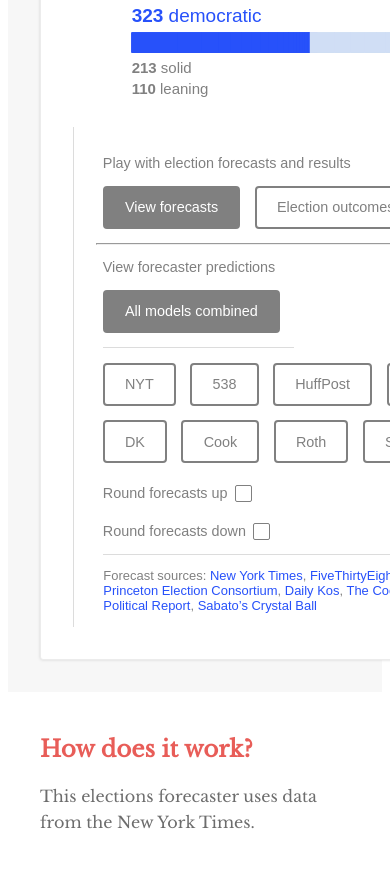
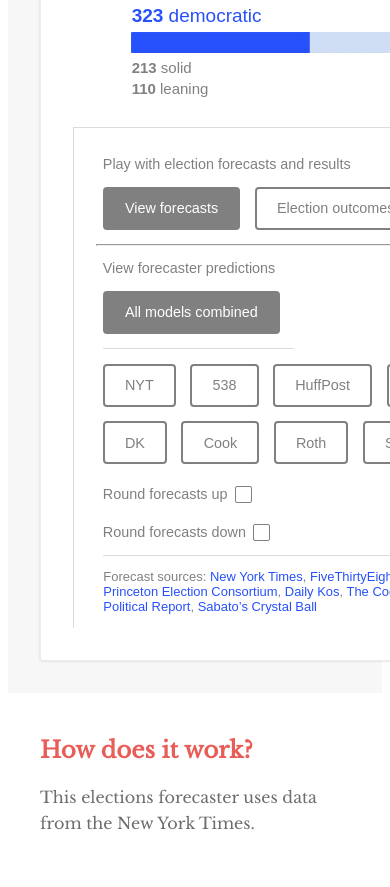
Before and after one commit to freedmand/freedmand.github.io, a plain HTML site: page elections/forecast/index.html in a window 390 px wide. Shown: the part 840-1727 px from the top of the page. Drawn offline with nearby package versions, Linux system fonts and the light colour scheme.

Commit message:
Fix border top

```diff
--- a/elections/forecast/main.css
+++ b/elections/forecast/main.css
@@ -18,6 +18,8 @@ body {
     max-width: 40em !important;
     padding: 1em 1.5em !important;
     margin-top: 1em !important;
+    border-right: inherit !important;
+    border-top: solid 1px Gainsboro;
   }
 }
 
```
